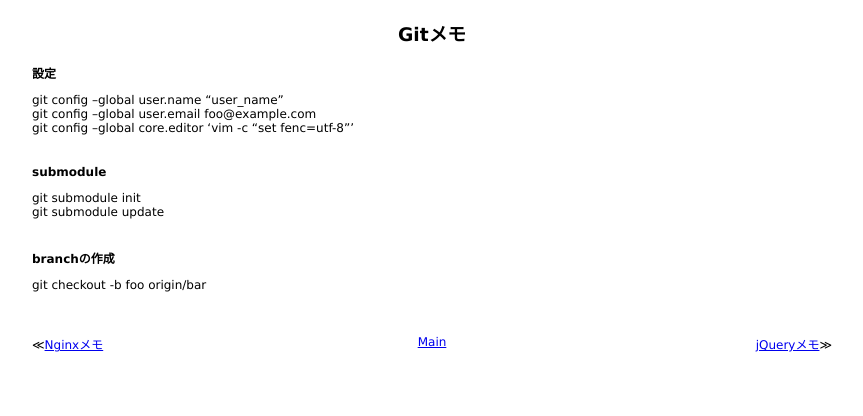
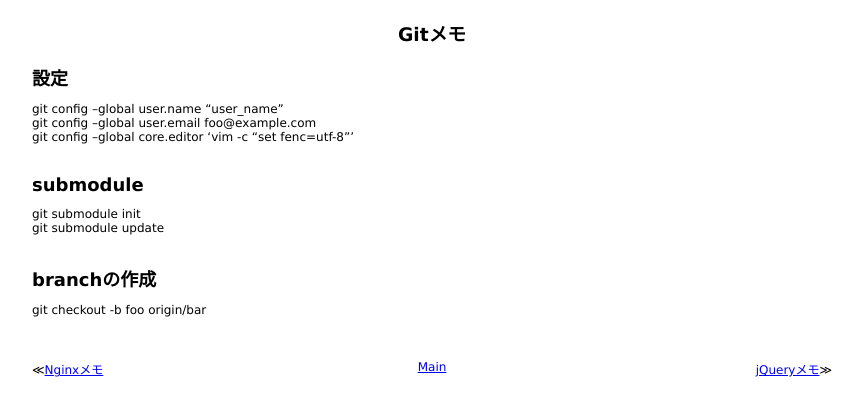
Before and after one commit to 38elements/38elements.github.com, a Jekyll site: the page built from _posts/2014-11-22-git.md, in a window 1280 px wide. Shown: the top 416 px of the page, without its empty margins (208-1071 px from the left). Built offline with Jekyll 4.4.1, drawn with Linux system fonts in a browser that asks for light colours.

Commit message:
Update 2014-11-22-git.md

```diff
--- a/_posts/2014-11-22-git.md
+++ b/_posts/2014-11-22-git.md
@@ -2,14 +2,16 @@
 layout: posts
 title: Gitメモ
 ---
-#### 設定
+## 設定
 git config --global user.name "user_name"
 git config --global user.email foo@example.com
 git config --global core.editor 'vim -c "set fenc=utf-8"'
 <br/>
-#### submodule
+
+## submodule
 git submodule init
 git submodule update
 <br>
-#### branchの作成
+
+## branchの作成
 git checkout -b foo origin/bar
```
